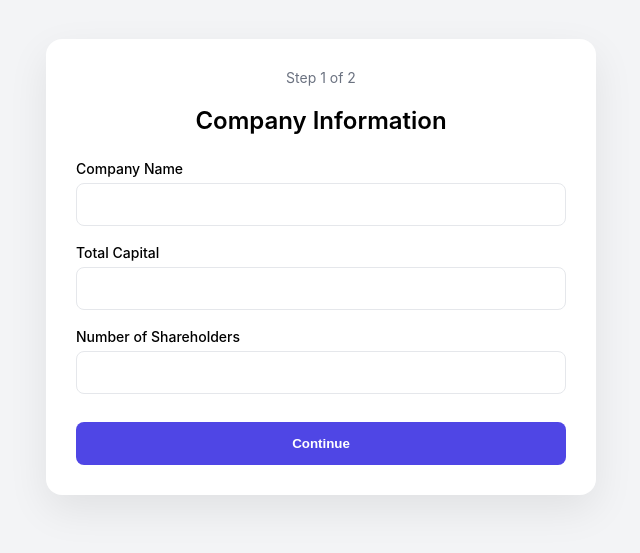
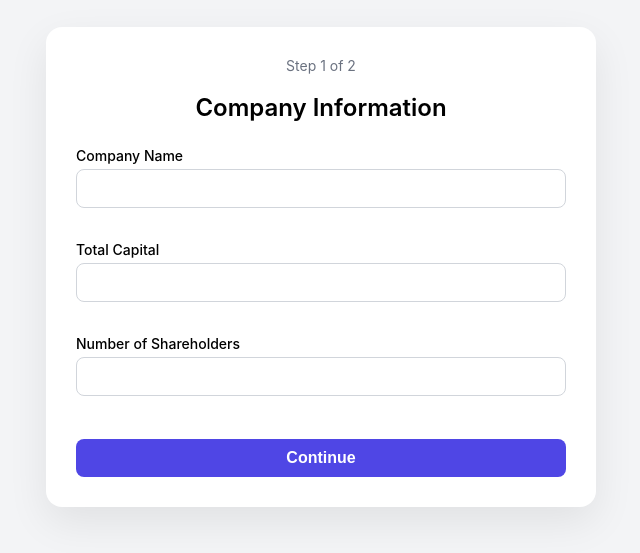
Before and after one commit to Sambhav3000/Company-Incorporation-Tool, a React app in the folder frontend/: page / in a window 1280 px wide. Shown: the part 133-686 px from the top of the page, without its empty margins (319-959 px from the left). Built offline with nearby package versions, Linux system fonts and the light colour scheme; the HTML template or start-up script is replaced by a standard one.

Commit message:
Modular form and file formatted

```diff
--- /dev/null
+++ b/frontend/src/components/Step1Form.tsx
@@ -0,0 +1,63 @@
+import React from "react";
+import "../styles/Step1Form.css";
+
+type CompanyData = {
+  name: string;
+  totalCapital: number | "";
+  numberOfShareholders: number | "";
+};
+
+interface Step1FormProps {
+  company: CompanyData;
+  setCompany: (company: CompanyData) => void;
+  nextStep: () => void;
+  loading: boolean;
+  error: string;
+}
+
+const Step1Form = ({ company, setCompany, nextStep, loading, error }: Step1FormProps) => {
+  return (
+    <div className="step1-container">
+      {error && <div className="error">{error}</div>}
+
+      <div className="form-group">
+        <label>Company Name</label>
+        <input
+          type="text"
+          value={company.name}
+          onChange={(e) => setCompany({ ...company, name: e.target.value })}
+        />
+      </div>
+
+      <div className="form-group">
+        <label>Total Capital</label>
+        <input
+          type="number"
+          value={company.totalCapital}
+          onChange={(e) => {
+            const value = e.target.value;
+            setCompany({ ...company, totalCapital: value === "" ? "" : parseInt(value) });
+          }}
+        />
+      </div>
+
+      <div className="form-group">
+        <label>Number of Shareholders</label>
+        <input
+          type="number"
+          value={company.numberOfShareholders}
+          onChange={(e) => {
+            const value = e.target.value;
+            setCompany({ ...company, numberOfShareholders: value === "" ? "" : parseInt(value) });
+          }}
+        />
+      </div>
+
+      <button className="next-btn" onClick={nextStep} disabled={loading}>
+        {loading ? "Saving..." : "Continue"}
+      </button>
+    </div>
+  );
+};
+
+export default Step1Form;
--- /dev/null
+++ b/frontend/src/components/Step2Form.tsx
@@ -0,0 +1,81 @@
+import React from "react";
+import "../styles/Step2Form.css";
+
+type ShareholderData = {
+  firstName: string;
+  lastName: string;
+  nationality: string;
+};
+
+interface Step2FormProps {
+  shareholders: ShareholderData[];
+  setShareholders: (s: ShareholderData[]) => void;
+  prevStep: () => void;
+  onSubmit: () => void;
+  loading: boolean;
+  error: string;
+}
+
+const Step2Form = ({ shareholders, setShareholders, prevStep, onSubmit, loading, error }: Step2FormProps) => {
+  return (
+    <div className="step2-container">
+      {error && <div className="error">{error}</div>}
+
+      {shareholders.map((sh, idx) => (
+        <div key={idx} className="shareholder-card">
+          <h4>Shareholder {idx + 1}</h4>
+
+          <div className="form-group">
+            <label>First Name</label>
+            <input
+              type="text"
+              value={sh.firstName}
+              onChange={(e) => {
+                const updated = [...shareholders];
+                updated[idx].firstName = e.target.value;
+                setShareholders(updated);
+              }}
+            />
+          </div>
+
+          <div className="form-group">
+            <label>Last Name</label>
+            <input
+              type="text"
+              value={sh.lastName}
+              onChange={(e) => {
+                const updated = [...shareholders];
+                updated[idx].lastName = e.target.value;
+                setShareholders(updated);
+              }}
+            />
+          </div>
+
+          <div className="form-group">
+            <label>Nationality</label>
+            <input
+              type="text"
+              value={sh.nationality}
+              onChange={(e) => {
+                const updated = [...shareholders];
+                updated[idx].nationality = e.target.value;
+                setShareholders(updated);
+              }}
+            />
+          </div>
+        </div>
+      ))}
+
+      <div className="step2-buttons">
+        <button className="prev-btn" onClick={prevStep}>
+          Previous
+        </button>
+        <button className="submit-btn" onClick={onSubmit} disabled={loading}>
+          {loading ? "Saving..." : "Submit Company"}
+        </button>
+      </div>
+    </div>
+  );
+};
+
+export default Step2Form;
--- a/frontend/src/pages/MultiStepForm.tsx
+++ b/frontend/src/pages/MultiStepForm.tsx
@@ -1,5 +1,6 @@
-// src/components/MultiStepForm.tsx
 import { useState, useEffect } from "react";
+import Step1Form from "../components/Step1Form";
+import Step2Form from "../components/Step2Form";
 import "../styles/MultiStepForm.css";
 
 type CompanyData = {
@@ -48,9 +49,7 @@ export default function MultiStepForm() {
             }
           }
         })
-        .catch(() => {
-          console.log("Failed to restore draft from backend");
-        });
+        .catch(() => console.log("Failed to restore draft from backend"));
     }
   }, []);
 
@@ -74,6 +73,7 @@ export default function MultiStepForm() {
   // Step 1 submit
   const handleStep1Submit = async () => {
     setError("");
+
     if (!company.name.trim()) {
       setError("Company name is required");
       return;
@@ -88,7 +88,6 @@ export default function MultiStepForm() {
     }
 
     setLoading(true);
-    try {
     const res = await fetch(`http://localhost:5000/api/company/step1`, {
       method: "POST",
       headers: { "Content-Type": "application/json" },
@@ -99,6 +98,7 @@ export default function MultiStepForm() {
       }),
     });
     const data = await res.json();
+
     if (data.success) {
       setCompany({ ...company, id: data.data.id });
       localStorage.setItem("companyId", data.data.id);
@@ -106,15 +106,13 @@ export default function MultiStepForm() {
     } else {
       setError(data.message || "Error creating company");
     }
-    } catch (err) {
-      setError("Network error: could not create company");
-    }
     setLoading(false);
   };
 
   // Step 2 submit
   const handleStep2Submit = async () => {
     setError("");
+
     for (let i = 0; i < shareholders.length; i++) {
       const sh = shareholders[i];
       if (!sh.firstName || !sh.lastName || !sh.nationality) {
@@ -129,135 +127,47 @@ export default function MultiStepForm() {
     }
 
     setLoading(true);
-    try {
     const res = await fetch(`http://localhost:5000/api/company/step2/${company.id}`, {
       method: "POST",
       headers: { "Content-Type": "application/json" },
       body: JSON.stringify({ shareholders }),
     });
     const data = await res.json();
+
     if (data.success) {
       alert("Company and shareholders submitted successfully!");
       localStorage.removeItem("companyId");
-        // Reset form
       setStep(1);
       setCompany({ name: "", totalCapital: "", numberOfShareholders: "" });
       setShareholders([]);
     } else {
       setError(data.message || "Error saving shareholders");
     }
-    } catch (err) {
-      setError("Network error: could not save shareholders");
-    }
     setLoading(false);
   };
 
-  // Render
   return (
     <div className="container">
       <div className="step-indicator">Step {step} of 2</div>
       <h2>{step === 1 ? "Company Information" : "Shareholder Details"}</h2>
 
-      {error && <div style={{ color: "red", marginBottom: "10px" }}>{error}</div>}
-
       {step === 1 ? (
-        <>
-          <div className="form-group">
-            <label>Company Name</label>
-            <input
-              type="text"
-              value={company.name}
-              onChange={(e) =>
-                setCompany({ ...company, name: e.target.value })
-              }
+        <Step1Form
+          company={company}
+          setCompany={setCompany}
+          nextStep={handleStep1Submit}
+          loading={loading}
+          error={error}
         />
-          </div>
-
-          <div className="form-group">
-            <label>Total Capital</label>
-            <input
-              type="number"
-              value={company.totalCapital}
-              onChange={(e) => {
-                const value = e.target.value;
-                setCompany({
-                  ...company,
-                  totalCapital: value === "" ? "" : parseInt(value),
-                });
-              }}
+      ) : (
+        <Step2Form
+          shareholders={shareholders}
+          setShareholders={setShareholders}
+          prevStep={() => setStep(1)}
+          onSubmit={handleStep2Submit}
+          loading={loading}
+          error={error}
         />
-          </div>
-
-          <div className="form-group">
-            <label>Number of Shareholders</label>
-            <input
-              type="number"
-              value={company.numberOfShareholders}
-              onChange={(e) => {
-                const value = e.target.value;
-                setCompany({
-                  ...company,
-                  numberOfShareholders: value === "" ? "" : parseInt(value),
-                });
-              }}
-            />
-          </div>
-
-          <button onClick={handleStep1Submit} disabled={loading}>
-            {loading ? "Saving..." : "Continue"}
-          </button>
-        </>
-      ) : (
-        <>
-          {shareholders.map((sh, idx) => (
-            <div key={idx} className="shareholder-card">
-              <h4>Shareholder {idx + 1}</h4>
-
-              <div className="form-group">
-                <label>First Name</label>
-                <input
-                  type="text"
-                  value={sh.firstName}
-                  onChange={(e) => {
-                    const updated = [...shareholders];
-                    updated[idx].firstName = e.target.value;
-                    setShareholders(updated);
-                  }}
-                />
-              </div>
-
-              <div className="form-group">
-                <label>Last Name</label>
-                <input
-                  type="text"
-                  value={sh.lastName}
-                  onChange={(e) => {
-                    const updated = [...shareholders];
-                    updated[idx].lastName = e.target.value;
-                    setShareholders(updated);
-                  }}
-                />
-              </div>
-
-              <div className="form-group">
-                <label>Nationality</label>
-                <input
-                  type="text"
-                  value={sh.nationality}
-                  onChange={(e) => {
-                    const updated = [...shareholders];
-                    updated[idx].nationality = e.target.value;
-                    setShareholders(updated);
-                  }}
-                />
-              </div>
-            </div>
-          ))}
-
-          <button onClick={handleStep2Submit} disabled={loading}>
-            {loading ? "Saving..." : "Submit Company"}
-          </button>
-        </>
       )}
     </div>
   );
--- /dev/null
+++ b/frontend/src/styles/Step1Form.css
@@ -0,0 +1,41 @@
+.step1-container {
+  display: flex;
+  flex-direction: column;
+  gap: 15px;
+}
+
+.form-group {
+  display: flex;
+  flex-direction: column;
+}
+
+.form-group label {
+  margin-bottom: 5px;
+  font-weight: 500;
+}
+
+.form-group input {
+  padding: 10px;
+  border: 1px solid #d1d5db;
+  border-radius: 8px;
+}
+
+.next-btn {
+  padding: 10px 20px;
+  border: none;
+  border-radius: 8px;
+  cursor: pointer;
+  font-size: 16px;
+  background-color: #4f46e5;
+  color: white;
+  margin-top: 10px;
+}
+
+.next-btn:hover {
+  background-color: #4338ca;
+}
+
+.error {
+  color: red;
+  font-weight: 500;
+}
--- /dev/null
+++ b/frontend/src/styles/Step2Form.css
@@ -0,0 +1,68 @@
+.step2-container {
+  display: flex;
+  flex-direction: column;
+  gap: 20px;
+}
+
+.shareholder-card {
+  padding: 15px;
+  border: 1px solid #d1d5db;
+  border-radius: 8px;
+  background-color: white;
+  display: flex;
+  flex-direction: column;
+  gap: 10px;
+}
+
+.form-group {
+  display: flex;
+  flex-direction: column;
+}
+
+.form-group label {
+  margin-bottom: 5px;
+  font-weight: 500;
+}
+
+.form-group input {
+  padding: 10px;
+  border: 1px solid #d1d5db;
+  border-radius: 8px;
+}
+
+.step2-buttons {
+  display: flex;
+  justify-content: space-between;
+  margin-top: 10px;
+}
+
+.prev-btn, .submit-btn {
+  padding: 10px 20px;
+  border: none;
+  border-radius: 8px;
+  cursor: pointer;
+  font-size: 16px;
+}
+
+.prev-btn {
+  background-color: #6b7280;
+  color: white;
+}
+
+.prev-btn:hover {
+  background-color: #4b5563;
+}
+
+.submit-btn {
+  background-color: #4f46e5;
+  color: white;
+}
+
+.submit-btn:hover {
+  background-color: #4338ca;
+}
+
+.error {
+  color: red;
+  font-weight: 500;
+}
```
Lines whose indentation alone changed are shown as unchanged.
